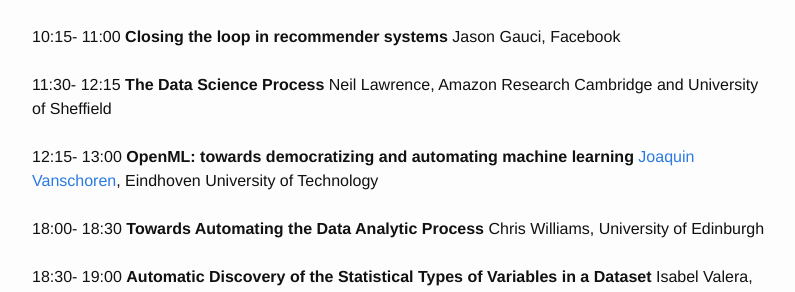
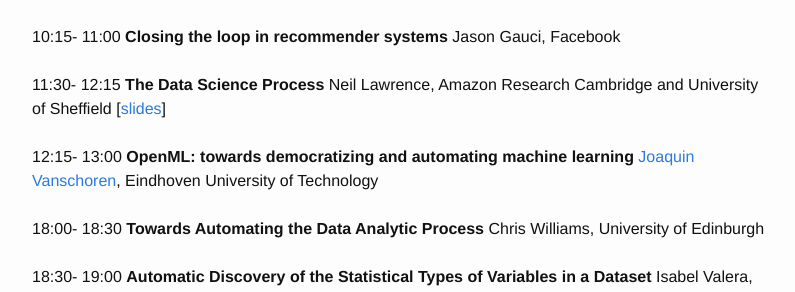
Before and after one commit to dalimeeting/dalimeeting.github.io, a Jekyll site: the page built from _posts/2017-04-18-the-data-science-process.md, in a window 1280 px wide and 900 px high, scrolled down 964 px. Shown: the part 184-476 px from the top of the window, without its empty margins (238-1033 px from the left). Built offline with Jekyll 4.4.1, drawn with Linux system fonts in a browser that asks for light colours; some of the changed lines change nothing that is shown.

Commit message:
Add slides for Neil's talk.

```diff
--- a/_posts/2017-04-18-the-data-science-process.md
+++ b/_posts/2017-04-18-the-data-science-process.md
@@ -38,6 +38,7 @@
   end: "11:00"
   abstract: "In this talk I will walk through a brief history of recommender system implementations in YouTube, iOS Proactive Assistant, and Facebook Newsfeed.  One key challenge in all of these products is that models are learning from a dataset and updating the same dataset simultaneously. I'll discuss a set of issues that arise from these dynamics and ways to address these issues, including an introduction to deep reinforcement learning."
 - title: "The Data Science Process"
+  slides: http://inverseprobability.com/talks/slides/2017-04-18-the-data-science-process.slides.html
   author:
   - given: Neil
     family: Lawrence
```
